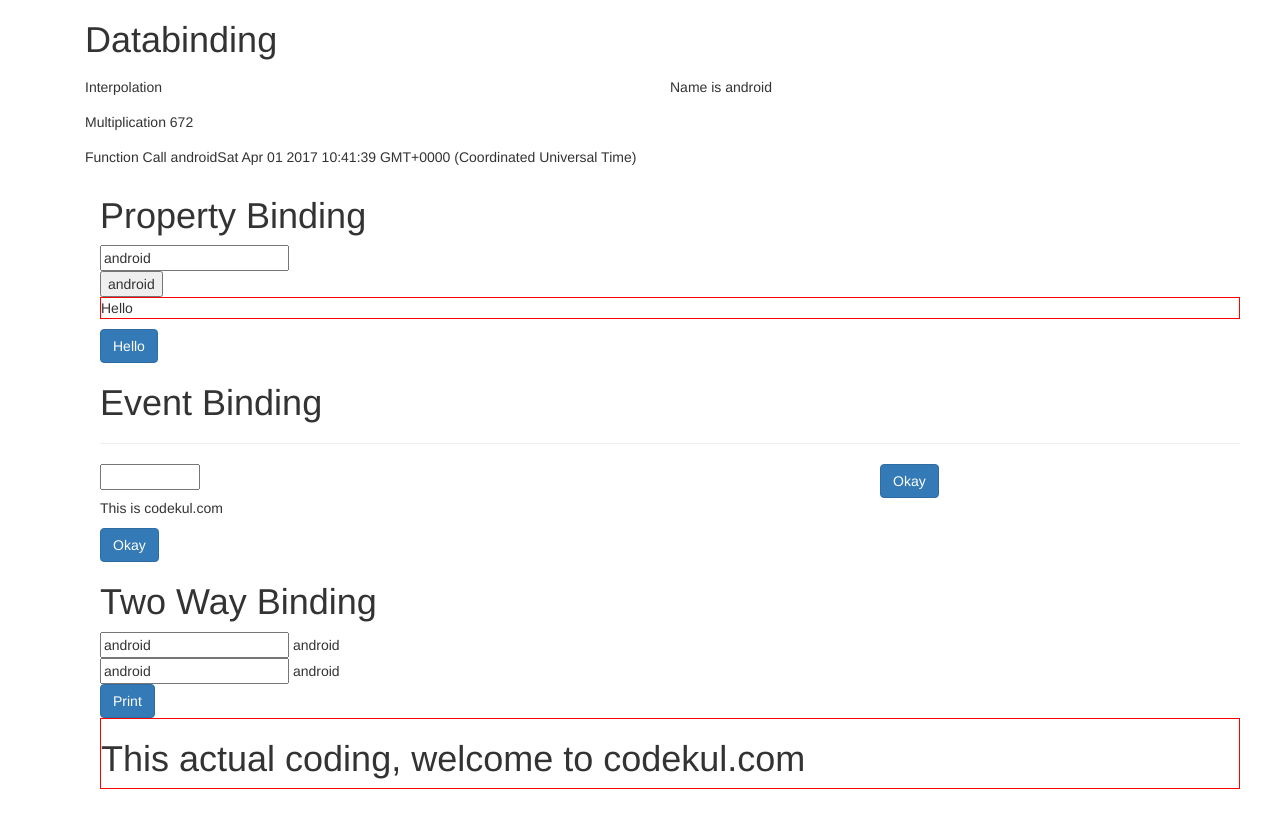
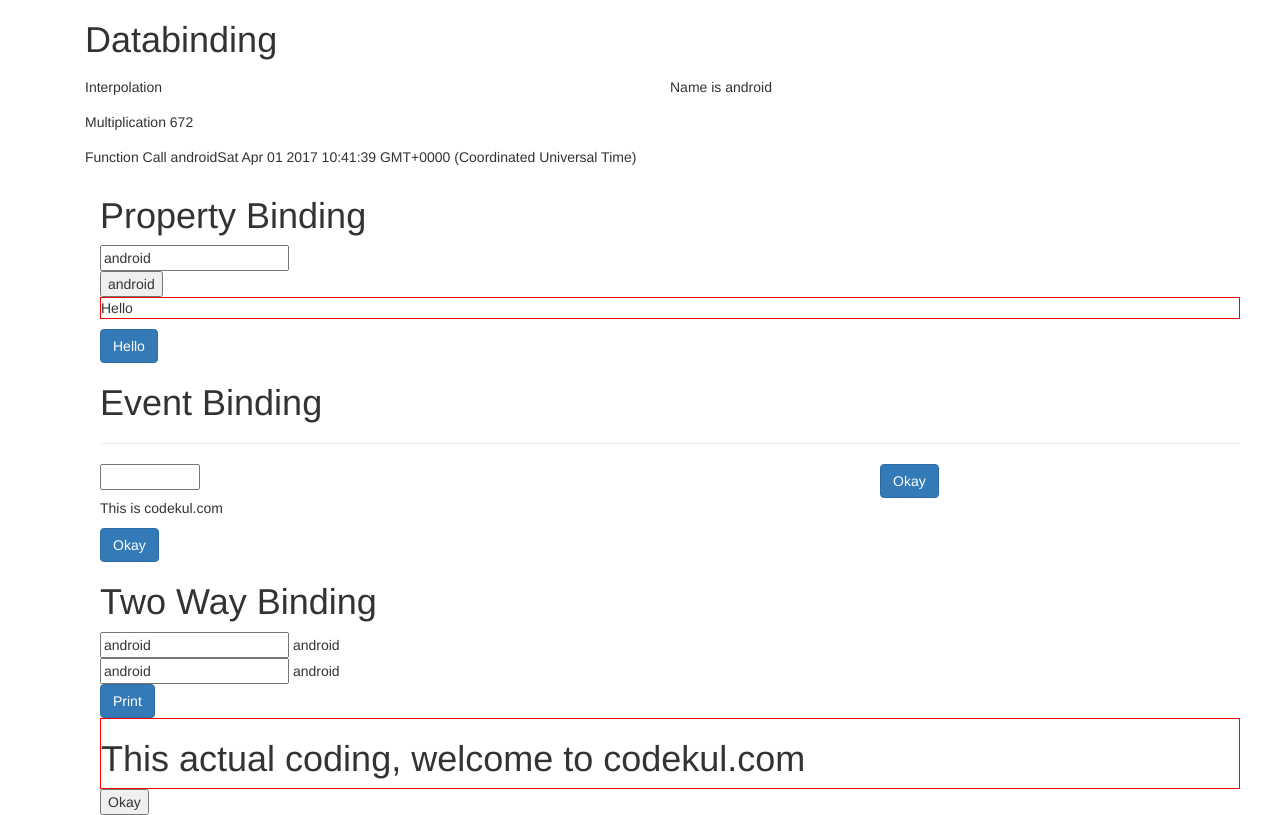
Before and after one commit to CodeKul/17124APRANGWEEKEND, an Angular app: page / in a window 1280 px wide. Built offline with nearby package versions, Linux system fonts and the light colour scheme.

Commit message:
databinding: creating ctustom events

```diff
--- a/src/app/app.module.ts
+++ b/src/app/app.module.ts
@@ -14,6 +14,7 @@ import { PropertyBindingComponent } from './databinding/property-binding.compone
 import { EventBindingComponent } from './databinding/event-binding.component';
 import { TwoWayBindingComponent } from './databinding/two-way-binding.component';
 import { CustomInputComponent } from './databinding/custom-input.component';
+import { CustomOutputComponent } from './databinding/custom-output.component';
 
 @NgModule({
   declarations: [
@@ -26,7 +27,8 @@ import { CustomInputComponent } from './databinding/custom-input.component';
     PropertyBindingComponent,
     EventBindingComponent,
     TwoWayBindingComponent,
-    CustomInputComponent
+    CustomInputComponent,
+    CustomOutputComponent
   ],
   imports: [
     BrowserModule,
--- /dev/null
+++ b/src/app/databinding/custom-output.component.html
@@ -0,0 +1,7 @@
+<div class="container">
+  <div class="row">
+    <div class="col-md-12">
+      <input type="button" value="Okay" (click)="onBtnClick()">
+    </div>
+  </div>
+</div>
--- /dev/null
+++ b/src/app/databinding/custom-output.component.ts
@@ -0,0 +1,19 @@
+import { Component, OnInit, EventEmitter, Output } from '@angular/core';
+
+@Component({
+  selector: 'app-custom-output',
+  templateUrl: './custom-output.component.html',
+  styleUrls: ['./custom-output.component.css']
+})
+export class CustomOutputComponent {
+
+  @Output() customClick: EventEmitter<string>;
+
+  constructor() {
+    this.customClick = new EventEmitter<string>();
+  }
+
+  onBtnClick() {
+    this.customClick.emit(''+new Date());
+  }
+}
--- a/src/app/databinding/databinding.component.html
+++ b/src/app/databinding/databinding.component.html
@@ -43,4 +43,10 @@
       <app-custom-input [borderColor]="'1px solid red'"></app-custom-input>
     </div>
   </div>
+
+  <div class="row">
+    <div class="col-md-12">
+      <app-custom-output (customClick)="onReceiveEvent($event)"></app-custom-output>
+    </div>
+  </div>
 </div>
--- a/src/app/databinding/databinding.component.ts
+++ b/src/app/databinding/databinding.component.ts
@@ -13,7 +13,11 @@ export class DatabindingComponent implements OnInit {
   ngOnInit() {
   }
 
-  giveMeName() : string{
+  giveMeName(): string {
     return this.myName + new Date();
   }
+
+  onReceiveEvent(date: string) {
+    this.myName = date;
+  }
 }
```
Also changed, not shown: src/app/databinding/custom-output.component.css (added), 1 other file (tests, documents, lock files or other folders).
